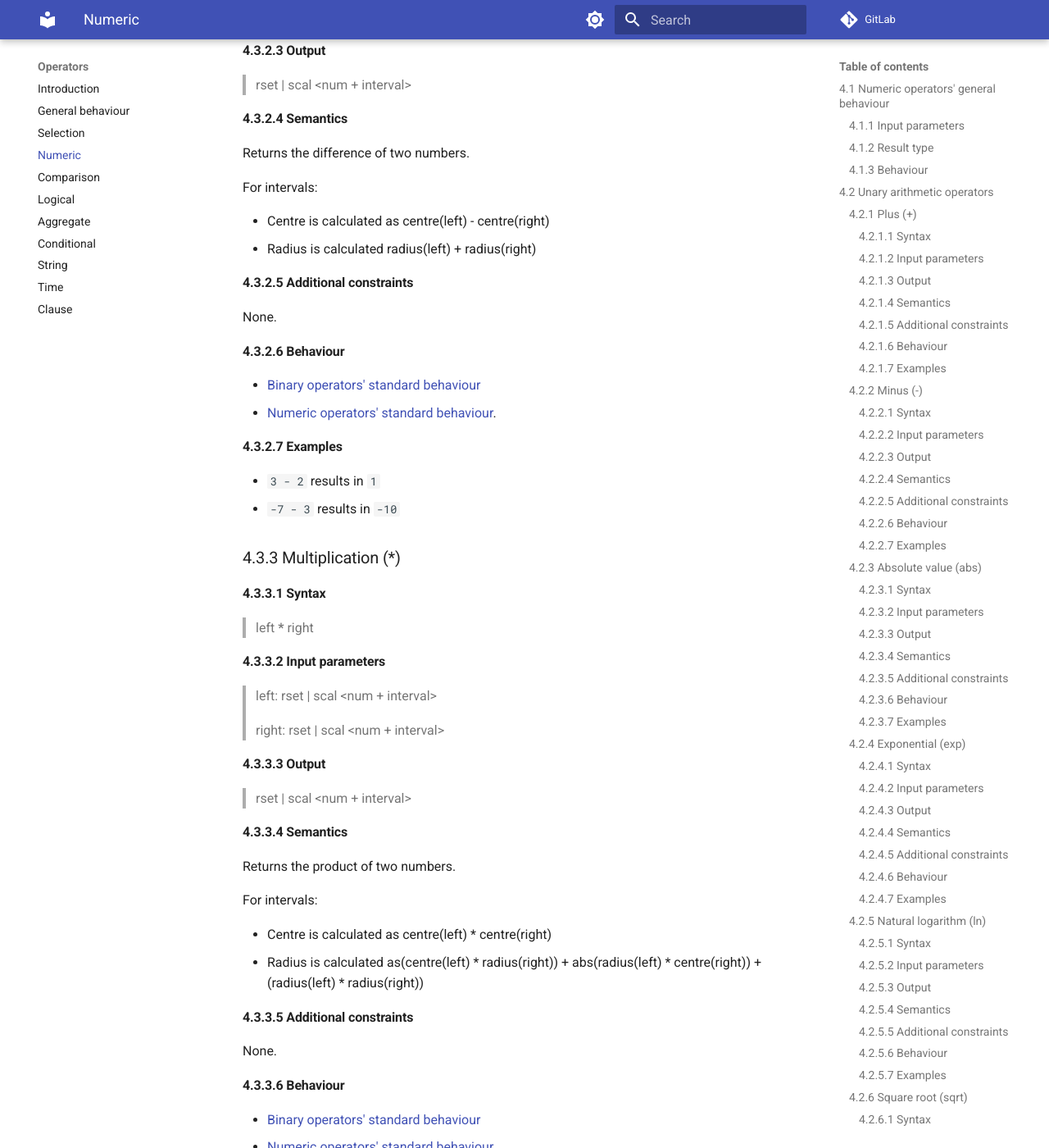
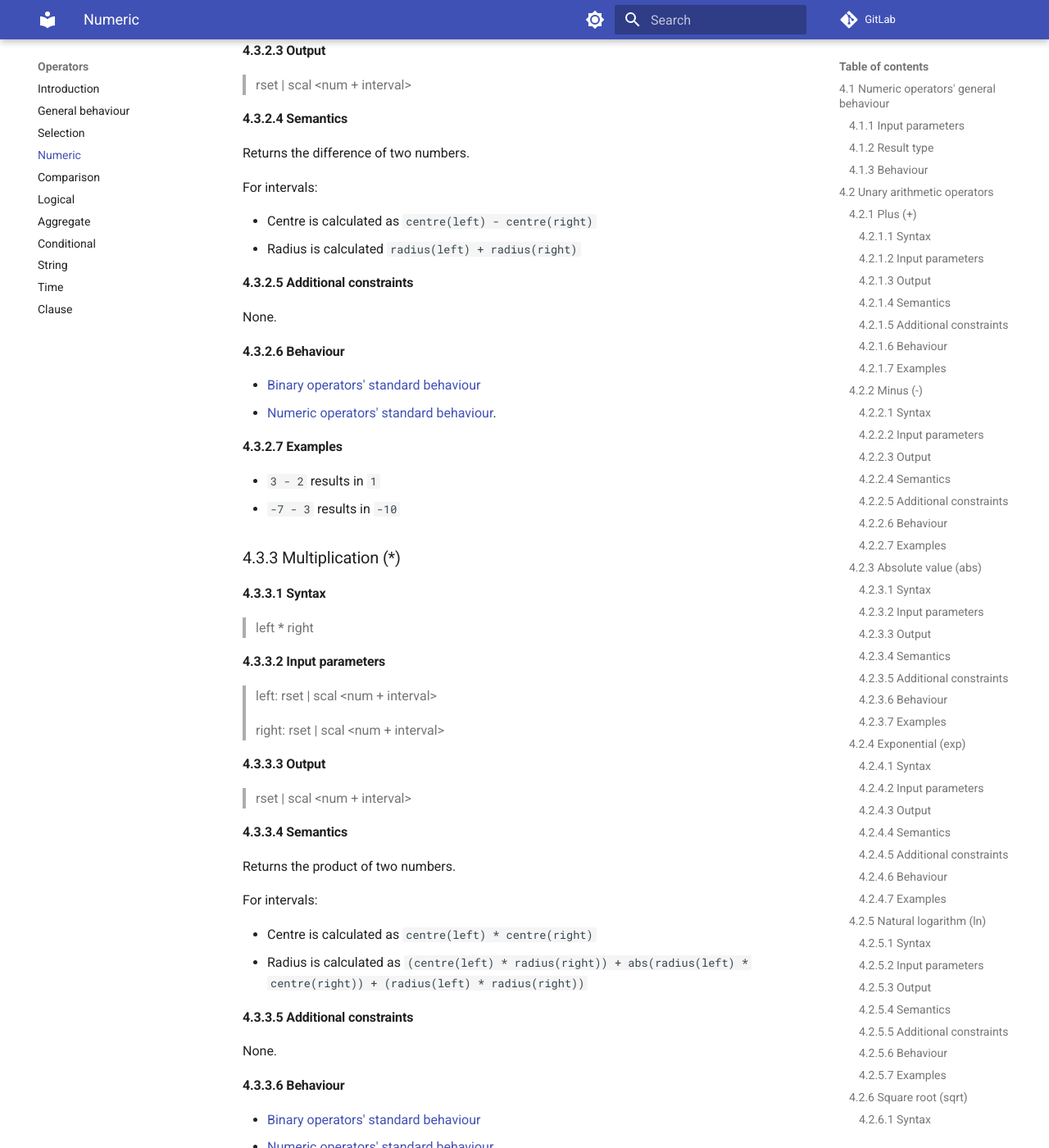
Before and after one commit to antonio-olleros/dpm-docs, an MkDocs documentation site: the page built from docs/operators/04-numeric-operators.md, in a window 1280 px wide and 1400 px high, scrolled down 7356 px. Shown: the whole window at 82% size. Built offline with MkDocs 1.6.1 and Material for MkDocs 9.7.7, drawn with Linux system fonts in a browser that asks for light colours; comment, search, counter and statistics services are not loaded; some of the changed text lies outside the part shown.

```diff
--- a/docs/operators/04-numeric-operators.md
+++ b/docs/operators/04-numeric-operators.md
@@ -273,8 +273,8 @@ Returns the sum of two numbers.
 
 For intervals:
 
-- Centre is calculated as centre(left) + centre(right)
-- Radius is calculated radius(left) + radius(right)
+- Centre is calculated as `centre(left) + centre(right)`
+- Radius is calculated `radius(left) + radius(right)`
 
 #### 4.3.1.5 Additional constraints
 None.
@@ -311,8 +311,8 @@ Returns the difference of two numbers.
 
 For intervals:
 
-- Centre is calculated as centre(left) - centre(right)
-- Radius is calculated radius(left) + radius(right)
+- Centre is calculated as `centre(left) - centre(right)`
+- Radius is calculated `radius(left) + radius(right)`
 
 #### 4.3.2.5 Additional constraints
 None.
@@ -349,8 +349,10 @@ Returns the product of two numbers.
 
 For intervals:
 
-- Centre is calculated as centre(left) * centre(right)
-- Radius is calculated as(centre(left) * radius(right)) + abs(radius(left) * centre(right)) + (radius(left) * radius(right))
+- Centre is calculated as `centre(left) * centre(right)`
+- Radius is calculated as `(centre(left) * radius(right)) + abs(radius(left) * centre(right)) + (radius(left) * radius(right))`
+
+
 
 #### 4.3.3.5 Additional constraints
 None.
```
